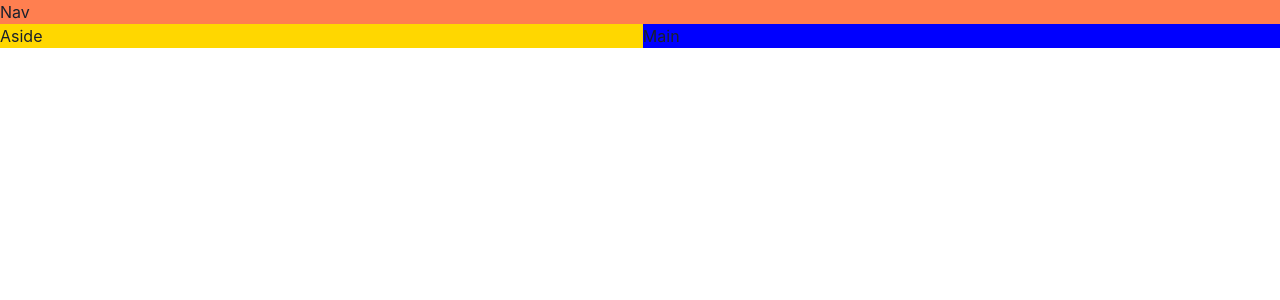
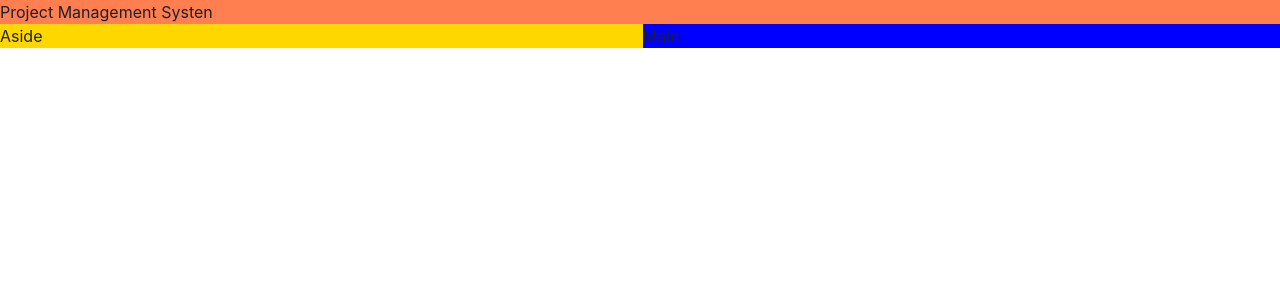
Before and after one commit to Djawad02/project-management, a React (Vite) app: page / in a window 1280 px wide. Shown: the top 300 px of the page. Built offline with nearby package versions, Linux system fonts and the light colour scheme.

Commit message:
Initial Navbar

```diff
--- a/src/App.tsx
+++ b/src/App.tsx
@@ -1,4 +1,5 @@
 import { Grid, GridItem, Show } from "@chakra-ui/react";
+import Navbar from "./components/Navbar";
 
 function App() {
   return (
@@ -9,7 +10,7 @@ function App() {
       }}
     >
       <GridItem area="nav" bg="coral">
-        Nav
+        <Navbar />
       </GridItem>
       <Show above="lg">
         <GridItem area="aside" bg="gold">
--- /dev/null
+++ b/src/components/Navbar.tsx
@@ -0,0 +1,8 @@
+import React from "react";
+import { Text } from "@chakra-ui/react";
+
+const Navbar = () => {
+  return <Text>Project Management Systen</Text>;
+};
+
+export default Navbar;
```
